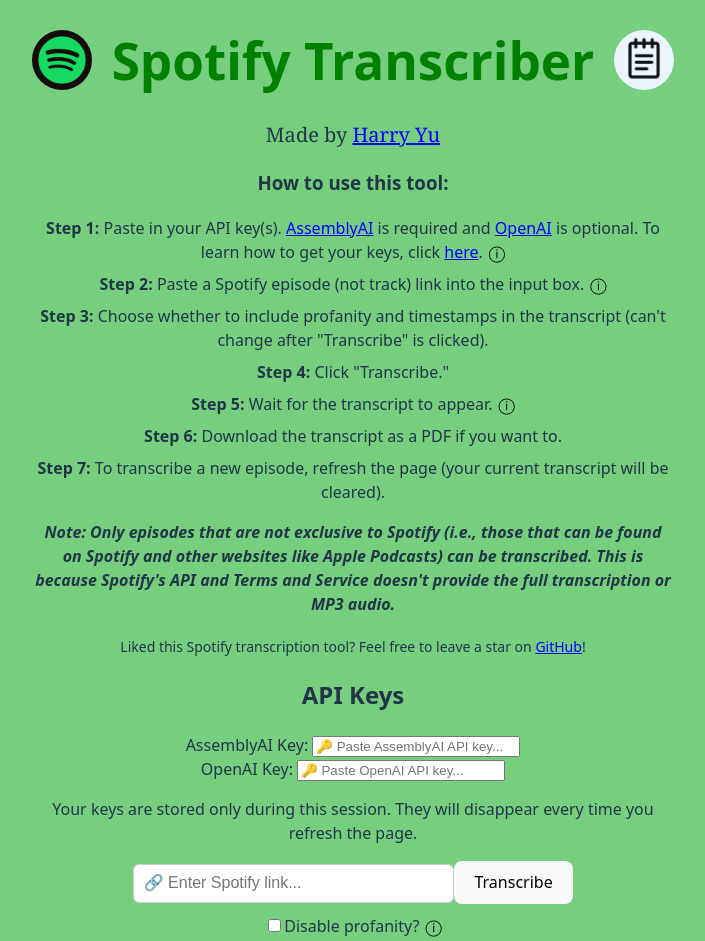
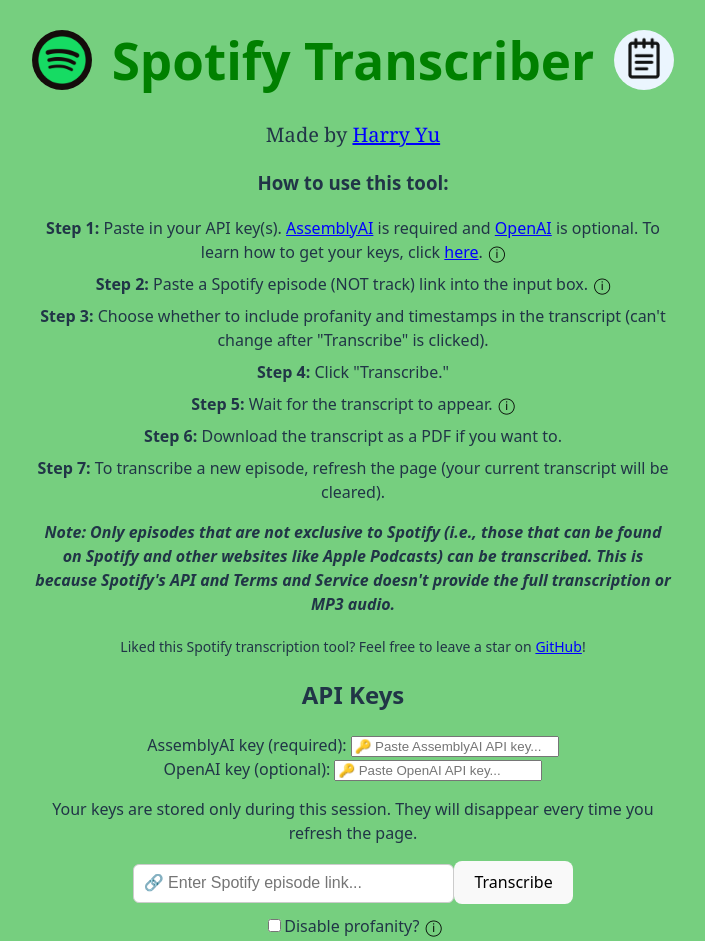
Before and after one commit to harry23yu/PodcastTranscriber, a React (Vite) app in the folder frontend/: page / in a window 1280 px wide. Shown: the top 941 px of the page, without its empty margins (287-992 px from the left). Built offline with nearby package versions, Linux system fonts and the light colour scheme.

Commit message:
Made final finishing touches on the frontend

```diff
--- a/frontend/src/App.jsx
+++ b/frontend/src/App.jsx
@@ -385,7 +385,7 @@
         alert("OpenAI key invalid or missing. Transcript will still work, but ads won't be removed.");
       }
       else {
-        alert("An unexpected error occurred. Please try again.");
+        alert("Make sure your AssemblyAI key is accurate and not expired. Also, make sure you are pasting a Spotify episode, not a track or anything else.");
       }
       setControlsDisabled(false); // Re-enable controls
     }
@@ -442,7 +442,7 @@
                   <span className="tooltip">
                     ⓘ
                     <span className="tooltiptext">
-                      When this is turned on, timestamps will appear before each speaker's paragraph. Please note that timestamps are approximate. They show when each speaker started talking, not the exact time it took to say the whole paragraph. A short line may look long if there was a pause after it, and a long paragraph may look short if the system grouped it tightly. Use timestamps as rough markers of where you are in the episode (for example, [01:25:30] in a 1 hour 30 minute episode means you're close to the end of the transcript), not precise durations.
+                      When this is turned on, timestamps will appear before each speaker's paragraph. Please note that timestamps are approximate. They show when each speaker started talking, not the exact time it took to say the whole paragraph. A short line may look long if there was a pause after it, and a long paragraph may look short if the system grouped it tightly. Also, Spotify's dynamic ad insertion or OpenAI getting rid of ads can affect the timestamps, making them look a little bit inaccurate. Use timestamps as rough markers of where you are in the episode (for example, [01:25:30] in a 1 hour 30 minute episode means you're close to the end of the transcript), not precise durations.
                     </span>
                   </span>
                 </div>
--- a/frontend/src/components/ApiKeys.jsx
+++ b/frontend/src/components/ApiKeys.jsx
@@ -48,7 +48,7 @@
 
       {/* AssemblyAI */}
       <div className="mb-3">
-        <label className="block mb-1">AssemblyAI Key: </label>
+        <label className="block mb-1">AssemblyAI key (required): </label>
         <input
           type="password"
           value={assemblyKey}
@@ -60,7 +60,7 @@
 
       {/* OpenAI */}
       <div className="mb-3">
-        <label className="block mb-1">OpenAI Key: </label>
+        <label className="block mb-1">OpenAI key (optional): </label>
         <input
           type="password"
           value={openaiKey}
--- a/frontend/src/components/Instructions.jsx
+++ b/frontend/src/components/Instructions.jsx
@@ -10,11 +10,11 @@
               <span className="tooltip">
                 ⓘ
                 <span className="tooltiptext">
-                  This transcriber uses AssemblyAI to do the transcription and OpenAI to remove the baked-in ads from the transcript. If you don't have an OpenAI key (which costs money to use), that is fine, but the ads will show up in the transcript. If you decide to use an OpenAI key, I recommend adding a small amount (up to $5) because using the key is extremely cheap, even for episodes that are about an hour long. You must have an AssemblyAI key; otherwise, the episode won't be able to be transcribed.
+                  This transcriber uses AssemblyAI to do the transcription and OpenAI to remove the baked-in ads from the transcript. If you don't have an OpenAI key (which costs money to use), that is fine, but the ads will show up in the transcript. If you decide to use an OpenAI key, I recommend adding a small amount (up to $5) because using the key is extremely cheap, even for episodes that are about an hour long. You must have an AssemblyAI key; otherwise, the episode won't be able to be transcribed. AssemblyAI provides you $50 of free credits, so you should be able to transcribe many episodes before using it all up.
                 </span>
               </span>
               <div style={{ marginBottom: '8px' }} />
-              <b>Step 2: </b>Paste a Spotify episode (not track) link into the input box.
+              <b>Step 2: </b>Paste a Spotify episode (NOT track) link into the input box.
               <span className="tooltip">
                 ⓘ
                 <span className="tooltiptext">
--- a/frontend/src/components/LinkInput.jsx
+++ b/frontend/src/components/LinkInput.jsx
@@ -2,7 +2,7 @@
     return (
       <input
         type="text"
-        placeholder="🔗 Enter Spotify link..."
+        placeholder="🔗 Enter Spotify episode link..."
         value={value}
         onChange={(e) => onChange(e.target.value)}
       />
--- a/frontend/src/index.css
+++ b/frontend/src/index.css
@@ -180,7 +180,7 @@
 
 .tooltip .tooltiptext {
   visibility: hidden;
-  width: 360px;
+  width: 450px;
   background-color: #333;
   color: #fff;
   text-align: left;
```
Also changed, not shown: 2 other files (tests, documents, lock files or other folders).
